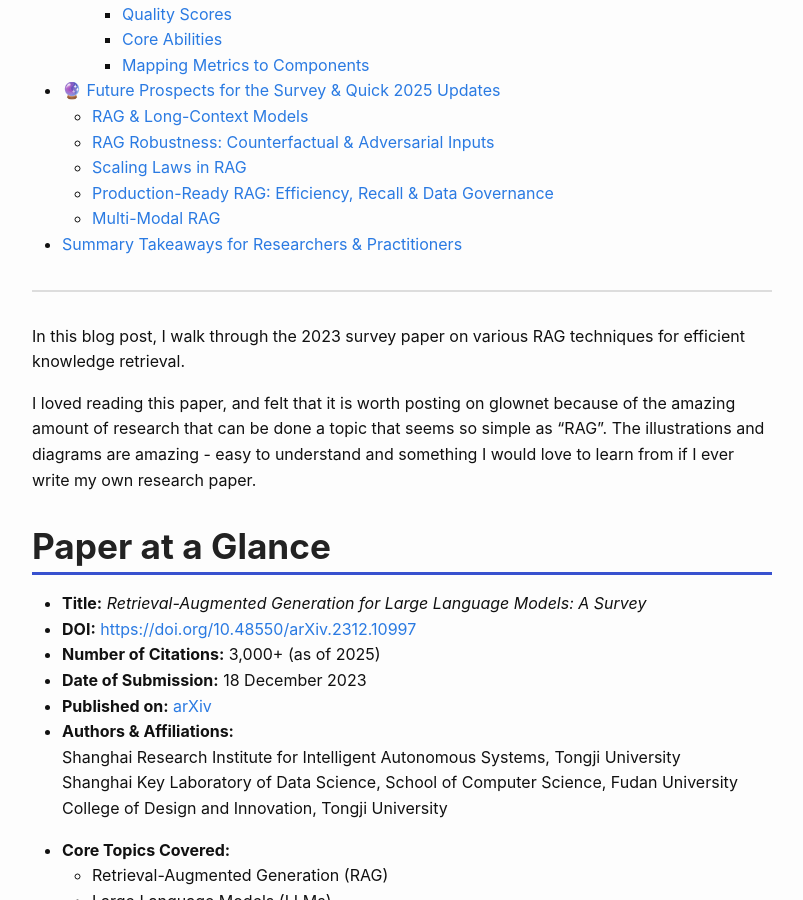
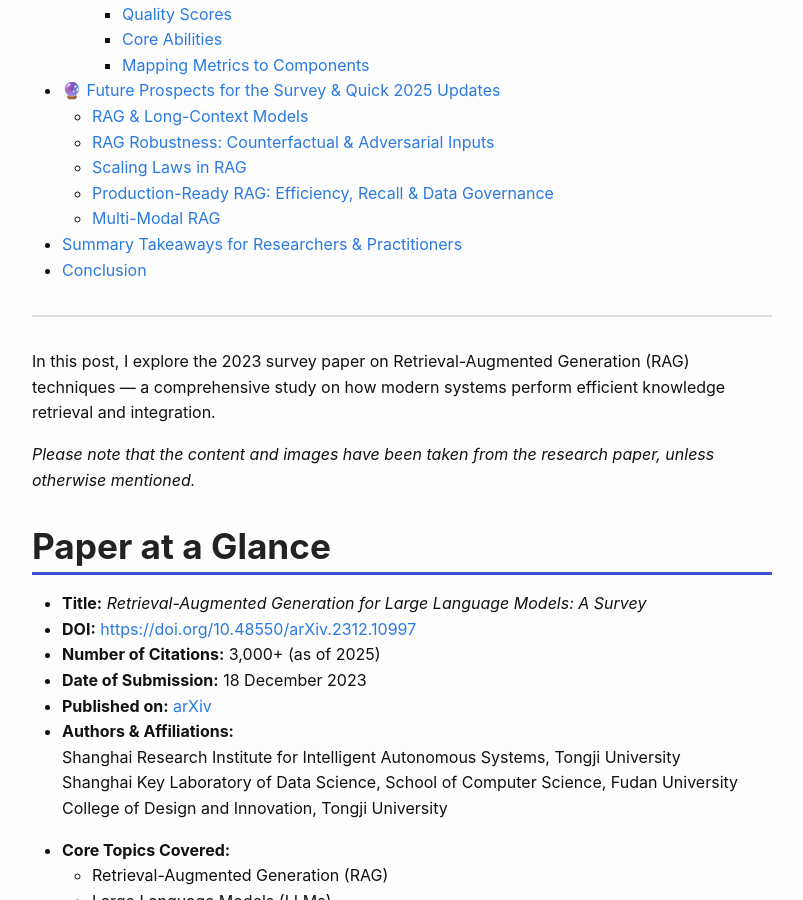
Before and after one commit to ayushi2019031/glownet.io, a Jekyll site: the page built from _research/2025-10-20-rag-survey-paper.md, in a window 1280 px wide and 900 px high, scrolled down 1322 px. Shown: the whole window, without its empty margins (238-1041 px from the left). Built offline with Jekyll 4.4.1, drawn with Linux system fonts in a browser that asks for light colours; comment, search, counter and statistics services are not loaded; some of the changed text lies outside the part shown.

Commit message:
Completed the blog

```diff
--- a/_research/2025-10-20-rag-survey-paper.md
+++ b/_research/2025-10-20-rag-survey-paper.md
@@ -27,9 +27,9 @@
 
 ---
 
-In this blog post, I walk through the 2023 survey paper on various RAG techniques for efficient knowledge retrieval.
+In this post, I explore the 2023 survey paper on Retrieval-Augmented Generation (RAG) techniques — a comprehensive study on how modern systems perform efficient knowledge retrieval and integration.
 
-I loved reading this paper, and felt that it is worth posting on glownet because of the amazing amount of research that can be done a topic that seems so simple as "RAG". The illustrations and diagrams are amazing - easy to understand and something I would love to learn from if I ever write my own research paper.
+*Please note that the content and images have been taken from the research paper, unless otherwise mentioned.*
 
 # Paper at a Glance
 
@@ -290,6 +294,8 @@
 However, real-world questions often require deeper reasoning, clarification, or contextual refinement.
 Modern RAG frameworks extend this process through **iterative**, **recursive**, and **adaptive retrieval**, making LLMs progressively smarter, more reflective, and self-guided during generation.
 
+![Augmentations in Retrieval - Iterative, Recursive, Adaptive](../images/research/2025-10-20-rag-survey-paper/types-of-retrieval.webp)
+
 ### Iterative Retrieval
 
 In standard RAG, retrieval is static — a one-time lookup. But complex or multi-part questions often need *ongoing context updates*.
@@ -487,3 +498,9 @@
 - **Embrace modalities** — text-only RAG is no longer sufficient. In 2025, expect portfolio systems that seamlessly handle images, tables, audio, video, and heterogeneous sources.
 
 In short, the 2023 survey remains a useful **foundational map**, but the terrain is rapidly evolving in 2025 — and the next waves of research and deployment will centre on **scale**, **multi-modality**, **robustness** and **operational excellence**.
+
+---
+
+# Conclusion
+
+I genuinely enjoyed reading this paper and felt it deserved a place on Glownet because it shows just how much depth and innovation exist in something that seems as straightforward as “RAG.” The authors have done an exceptional job with their illustrations and explanations — clear, insightful, and inspiring. If I ever write a research paper of my own, this is exactly the kind of clarity and visual storytelling I’d aspire to achieve.
```
Also changed, not shown: other parts of _research/2025-10-20-rag-survey-paper.md (+9 -0 lines), images/research/2025-10-20-rag-survey-paper/intro-to-rag.webp (added), images/research/2025-10-20-rag-survey-paper/naive-advcd-modular-rag.webp (added), images/research/2025-10-20-rag-survey-paper/summary.webp (added), images/research/2025-10-20-rag-survey-paper/types-of-retrieval.webp (added).
